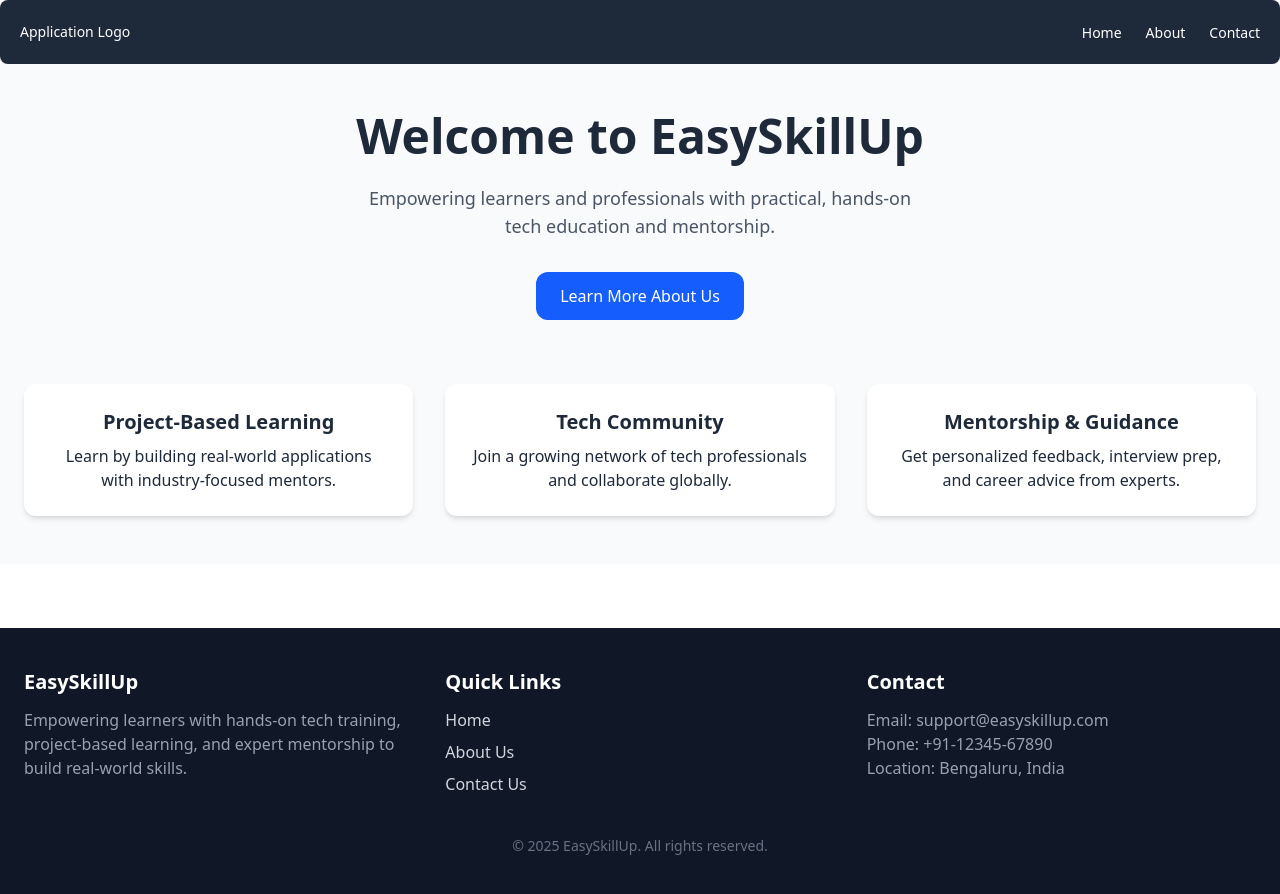
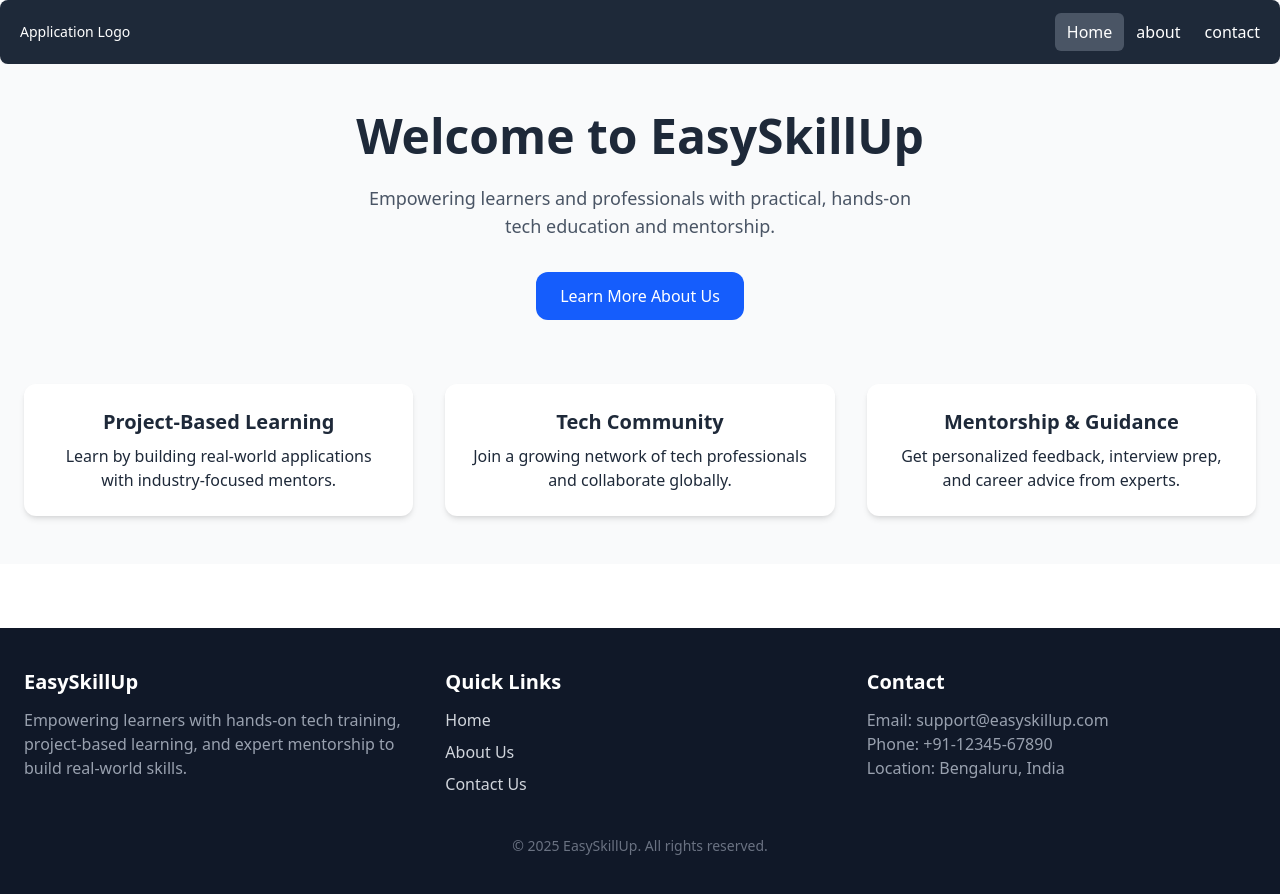
Before and after one commit to ashish-panicker/learn-react-beginer, a React (Vite) app: page /home in a window 1280 px wide. Built offline with nearby package versions, Linux system fonts and the light colour scheme.

Commit message:
Active state in NavLink

```diff
--- a/src/components/Navbar.jsx
+++ b/src/components/Navbar.jsx
@@ -1,41 +1,27 @@
-import React from "react";
-import { Link } from "react-router";
+import React from 'react'
+import PageLink from './PageLink'
 
 function Navbar() {
+	const links = ['home', 'about', 'contact']
 	return (
-    <nav className="bg-gray-800 container mx-auto rounded-lg shadow-gray-200 shadow">
-      <div className="px-2">
-        <div className="flex items-center justify-between h-16">
-          <div className="logo rounded-md px-3 py-2 text-sm font-medium text-white">
+		<nav className='bg-gray-800 container mx-auto rounded-lg shadow-gray-200 shadow'>
+			<div className='px-2'>
+				<div className='flex items-center justify-between h-16'>
+					<div className='logo rounded-md px-3 py-2 text-sm font-medium text-white'>
 						Application Logo
 					</div>
-          <div className="links">
-            <Link
-              to="home"
-              className="rounded-md px-3 py-2 text-sm font-medium text-white
-                hover:bg-gray-700 hover:text-white"
-            >
-              Home
-            </Link>
-            <Link
-              to="about"
-              className="rounded-md px-3 py-2 text-sm font-medium text-white
-                hover:bg-gray-700 hover:text-white"
-            >
-              About
-            </Link>
-            <Link
-              to="contact"
-              className="rounded-md px-3 py-2 text-sm font-medium text-white
-                hover:bg-gray-700 hover:text-white"
-            >
-              Contact
-            </Link>
+					<div className='links'>
+						{links.map((link) => (
+							<PageLink
+								link={link}
+								key={link}
+							/>
+						))}
 					</div>
 				</div>
 			</div>
 		</nav>
-  );
+	)
 }
 
-export default Navbar;
+export default Navbar
--- /dev/null
+++ b/src/components/PageLink.jsx
@@ -0,0 +1,18 @@
+import React from 'react'
+import { NavLink } from 'react-router'
+
+function PageLink({ link }) {
+	return (
+		<NavLink
+			to={link}
+			className={({ isActive, isPending }) =>
+				`capitalize rounded-md px-3 py-2 font-medium text-white hover:bg-gray-700 hover:text-white
+                ${isActive ? 'font-extrabold bg-gray-600' : ''}
+                ${isPending ? 'font-semibold bg-gray-400' : ''}`
+			}>
+			{link}
+		</NavLink>
+	)
+}
+
+export default PageLink
--- a/src/index.css
+++ b/src/index.css
@@ -1 +1,5 @@
-@import "tailwindcss";
+@import 'tailwindcss';
+
+.active {
+	text-transform: capitalize;
+}
```
Lines whose indentation alone changed are shown as unchanged.
